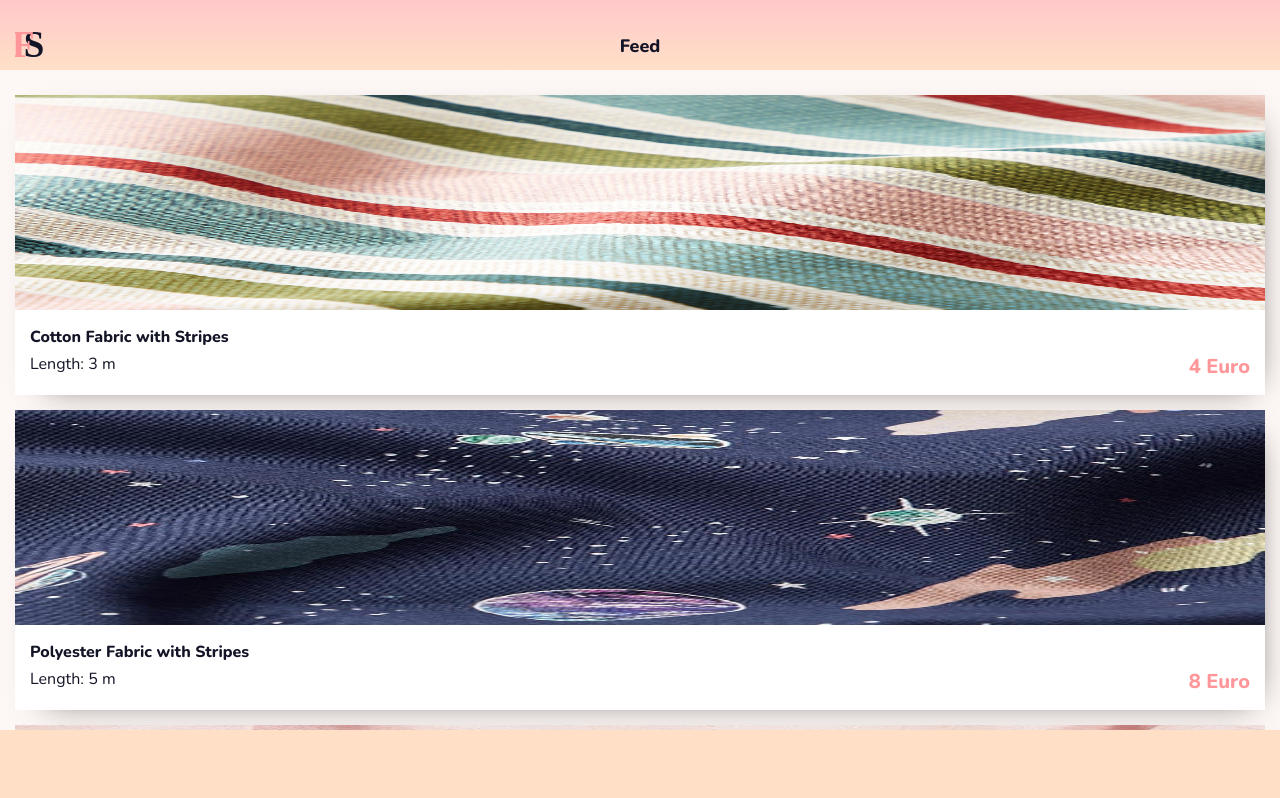
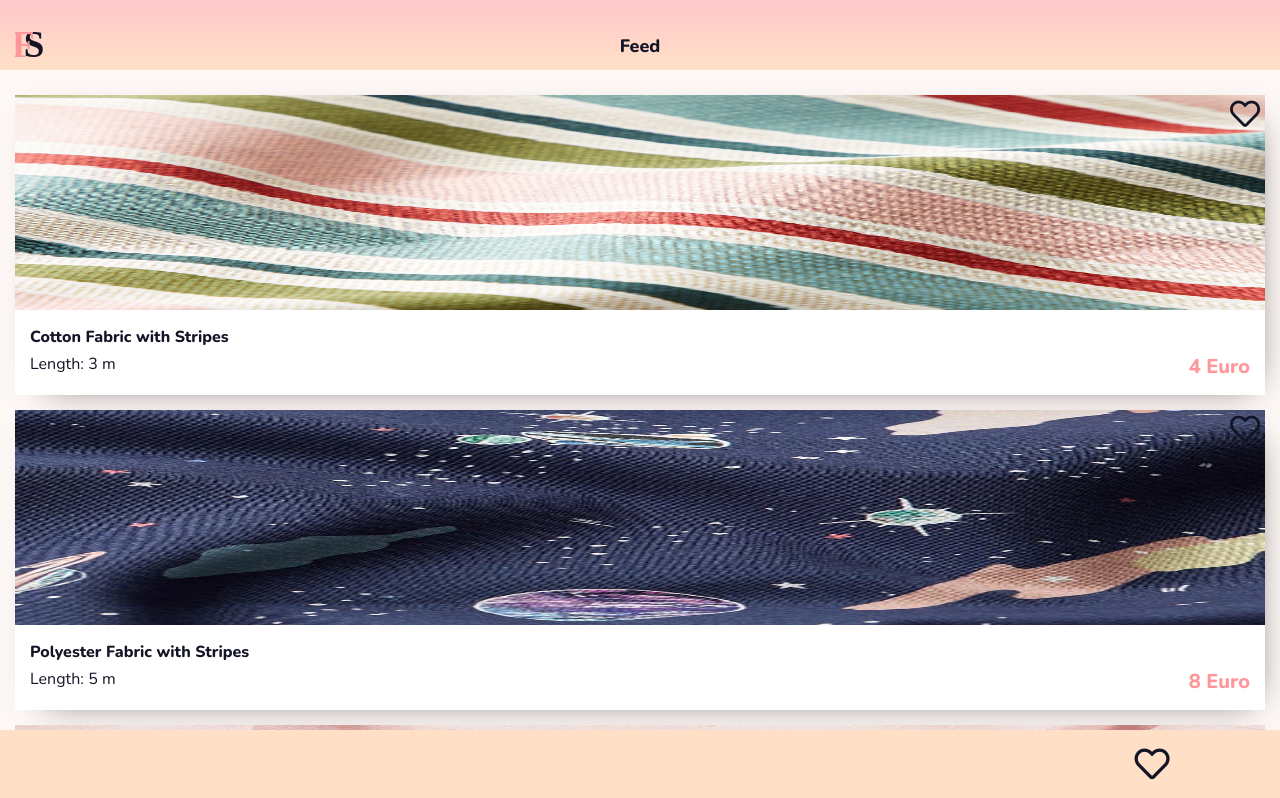
Before and after one commit to VHbeck/fabric-swop-app, a React (Create React App) app: page / in a window 1280 px wide. Shown: the top 798 px of the page. Built offline with nearby package versions, Linux system fonts and the light colour scheme.

Commit message:
Add Bookmark

```diff
--- a/public/index.html
+++ b/public/index.html
@@ -2,11 +2,18 @@
 <html lang="en">
   <head>
     <meta charset="utf-8" />
-    <link rel="shortcut icon" href="%PUBLIC_URL%/favicon.ico" />
+    <link rel="shortcut icon" href="%PUBLIC_URL%/favicon.png" />
     <link
       href="https://fonts.googleapis.com/css?family=Nunito:400,800&display=swap"
       rel="stylesheet"
     />
+    <link
+      rel="stylesheet"
+      href="https://use.fontawesome.com/releases/v5.7.0/css/all.css"
+      integrity="sha384-lZN37f5QGtY3VHgisS14W3ExzMWZxybE1SJSEsQp9S+oqd12jhcu+A56Ebc1zFSJ"
+      crossorigin="anonymous"
+    />
+
     <meta name="viewport" content="width=device-width, initial-scale=1" />
     <meta name="theme-color" content="#000000" />
     <!--
--- a/src/App.js
+++ b/src/App.js
@@ -1,6 +1,5 @@
 import React from "react";
 import GlobalStyle from "./misc/GlobalStyle";
-import Footer from "./components/Footer";
 import { BrowserRouter as Router, Route, Switch } from "react-router-dom";
 import List from "./pages/List";
 import NotFound from "./pages/NotFound";
@@ -14,7 +13,6 @@ function App() {
           <Route path="/" exact component={List} />
           <Route component={NotFound} />
         </Switch>
-        <Footer />
       </Router>
     </>
   );
--- a/src/components/Card.js
+++ b/src/components/Card.js
@@ -41,9 +41,18 @@ const TextContainer = styled.div`
   padding-bottom: 15px;
 `;
 
+const Bookmark = styled.a`
+  position: absolute;
+  right: 20px;
+  font-size: 30px;
+`;
+
 function Card(props) {
   return (
     <CardFrame>
+      <Bookmark>
+        <i class="far fa-heart" />
+      </Bookmark>
       <CardImage src={props.source} alt={props.name} />
       <CardTitle>{props.name}</CardTitle>
       <TextContainer>
--- a/src/components/Footer.js
+++ b/src/components/Footer.js
@@ -1,11 +1,34 @@
+import React from "react";
 import styled from "styled-components";
 
-const Footer = styled.div`
+const FooterStyled = styled.div`
   background-color: #ffe0c7;
   width: 100vw;
   height: 70px;
   position: fixed;
   bottom: 0;
+  display: grid;
+  grid-template-columns: repeat(5, 1fr);
 `;
 
+const Icons = styled.div`
+  font-size: 35px;
+  align-self: center;
+  text-align: center;
+`;
+
+function Footer() {
+  return (
+    <FooterStyled>
+      <Icons />
+      <Icons />
+      <Icons />
+      <Icons />
+      <Icons>
+        <i class="far fa-heart" />
+      </Icons>
+    </FooterStyled>
+  );
+}
+
 export default Footer;
--- a/src/components/Header.js
+++ b/src/components/Header.js
@@ -25,6 +25,7 @@ const HeaderStyled = styled.div`
   );
   width: 100vw;
   height: 70px;
+  z-index: 1;
 `;
 
 function Header(props) {
--- a/src/components/Headline.mdx
+++ b/src/components/Headline.mdx
@@ -2,6 +2,8 @@
 name: Headline
 menu: Components
 ---
+
+# Headline
 
 import { Playground, Props } from 'docz';
 import Headline from './Headline';
--- a/src/pages/List.js
+++ b/src/pages/List.js
@@ -3,6 +3,7 @@ import Card from "../components/Card";
 
 import Container from "../components/Container";
 import Header from "../components/Header";
+import Footer from "../components/Footer";
 
 function List() {
   return (
@@ -28,6 +29,7 @@ function List() {
           source="images/sample-fabric3.jpg"
         />
       </Container>
+      <Footer />
     </>
   );
 }
```
Also changed, not shown: src/components/Card.mdx (added, +20 -0 lines), public/favicon.png (added), 1 other file (tests, documents, lock files or other folders).
